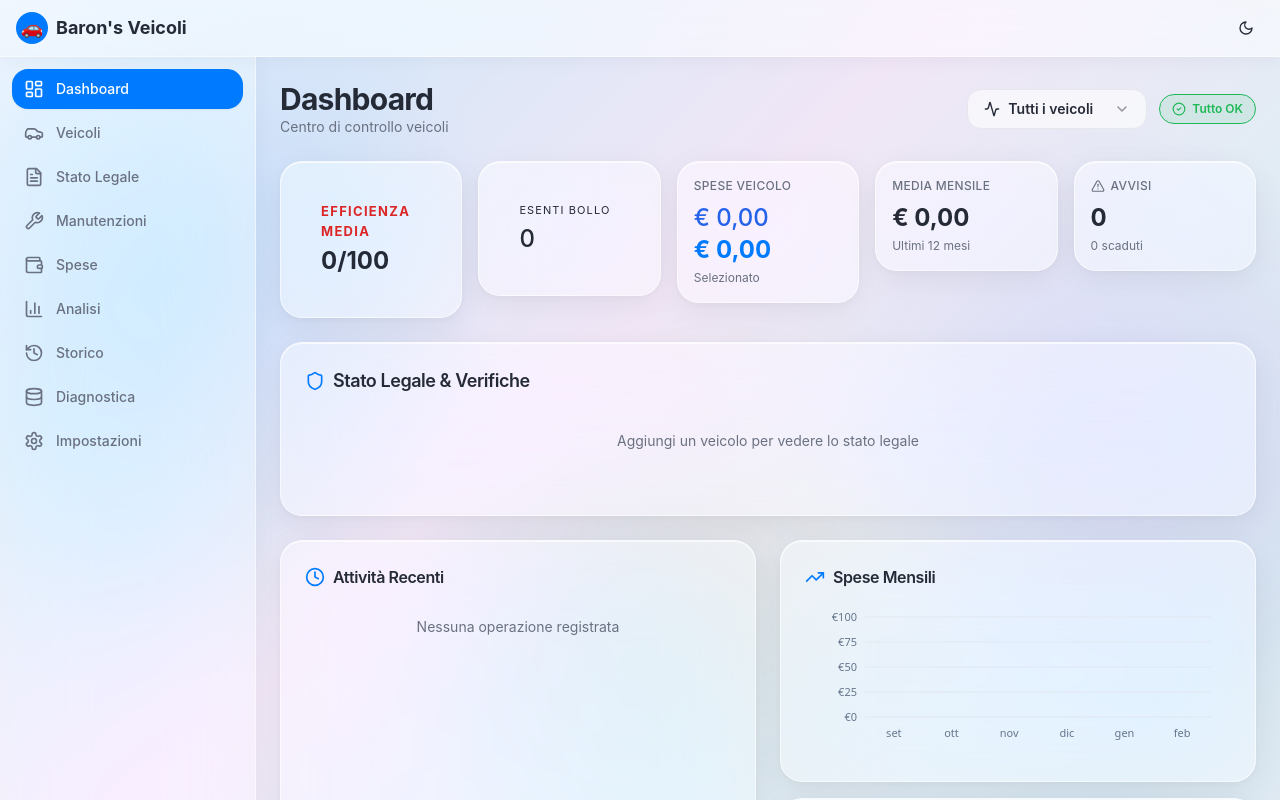
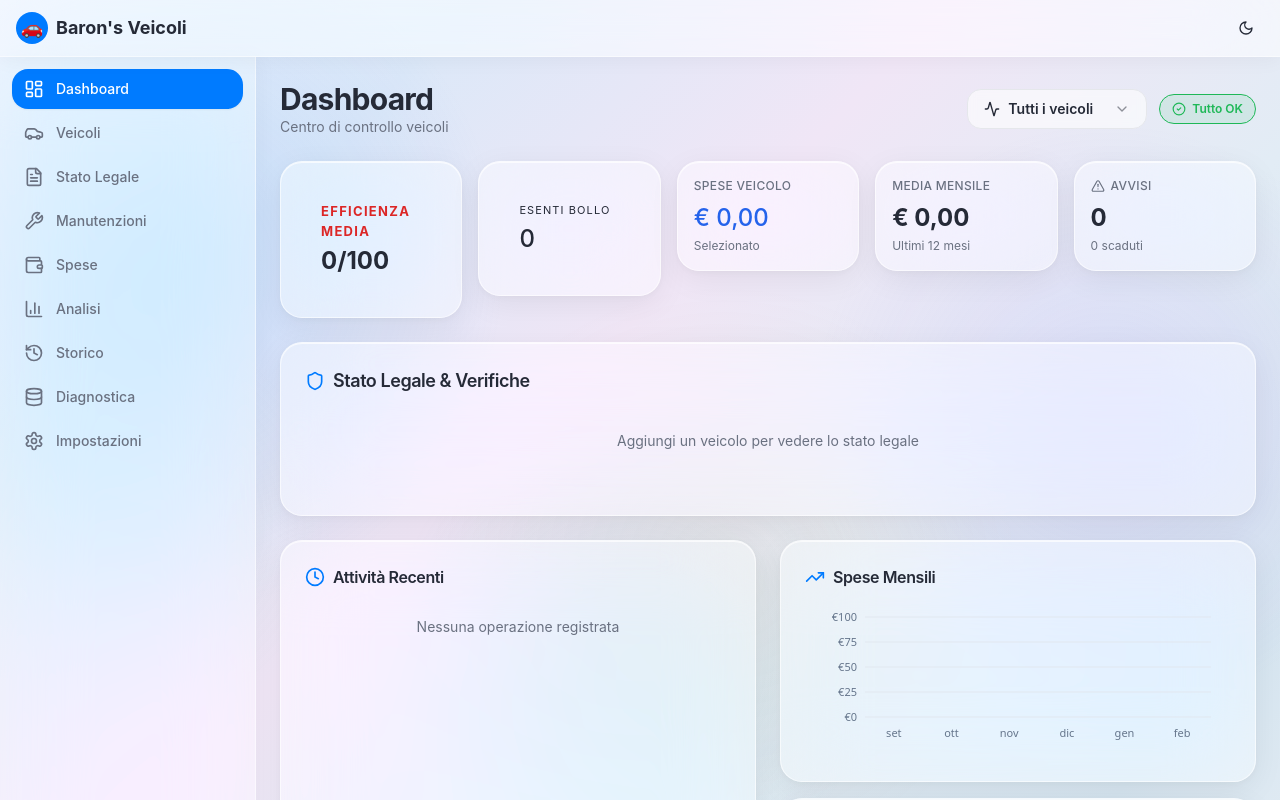
Before and after one commit to tonycode70-wq/vehicle-logbook, a React (Vite) app: page / in a window 1280 px wide. Shown: the top 800 px of the page. Built offline with nearby package versions, Linux system fonts and the light colour scheme.

Commit message:
Fix: risolti conflitti doppi nomi_1

```diff
--- a/src/components/dashboard/Dashboard.tsx
+++ b/src/components/dashboard/Dashboard.tsx
@@ -597,8 +597,6 @@ export function Dashboard() {
 
             <div className="text-2xl font-sans font-bolt font-medium text-blue-600">{formatCurrency(kpiData.totalExpensesSelected)}</div>
 
-            <div className="text-2xl font-bold text-primary">{formatCurrency(kpiData.totalExpensesSelected)}</div>
-
             <p className="text-xs text-muted-foreground mt-1 truncate">
               {selectedVehicle ? `${selectedVehicle.brand} ${selectedVehicle.model}` : 'Selezionato'}
             </p>
```
